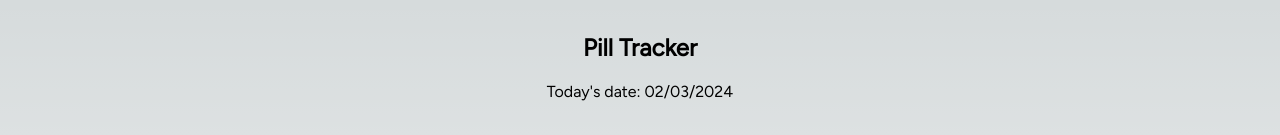
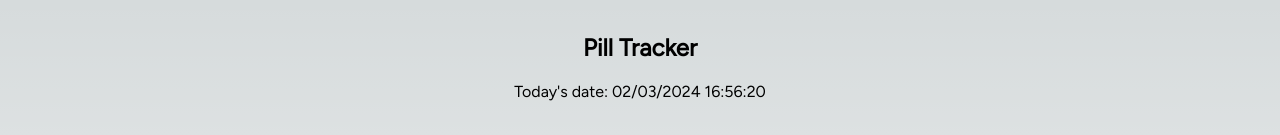
Before and after one commit to aliciacyy/pill-tracker, a Next.js app: page /pill-tracker/ in a window 1280 px wide. Shown: the top 135 px of the page. Built offline with nearby package versions, Linux system fonts and the light colour scheme.

Commit message:
test with timestamp

```diff
--- a/src/app/page.tsx
+++ b/src/app/page.tsx
@@ -8,7 +8,7 @@ export default function Home() {
   //today.setHours(0,0,0,0);
   // const date = today.toLocaleDateString('en-UK', { timeZone: 'Asia/Singapore' });
   const today = dayjs();
-  const date = today.format('DD/MM/YYYY');
+  const date = today.format('DD/MM/YYYY HH:mm:ss');
 
   const numRows = 5;
   const numCols = 2;
```
